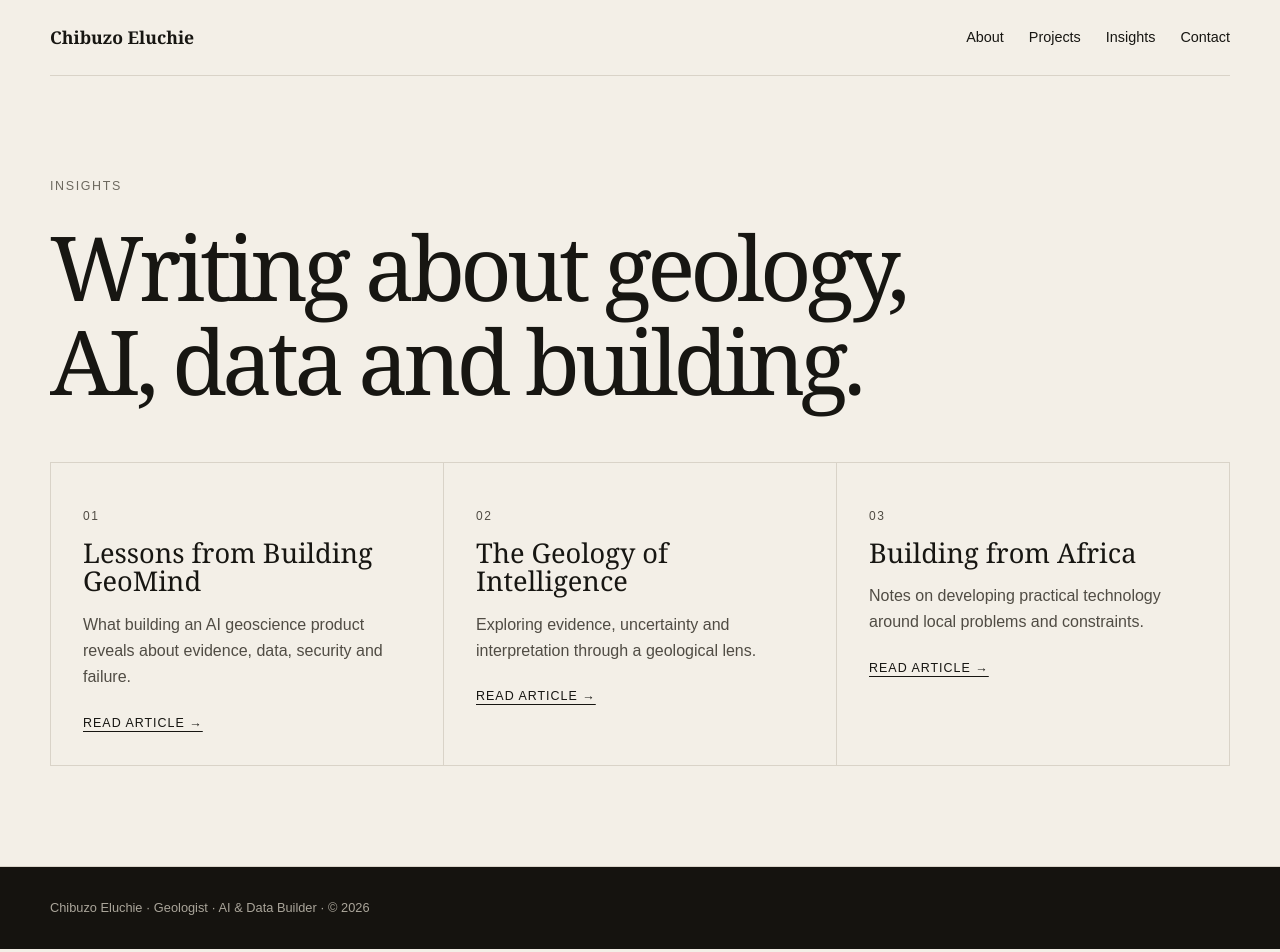
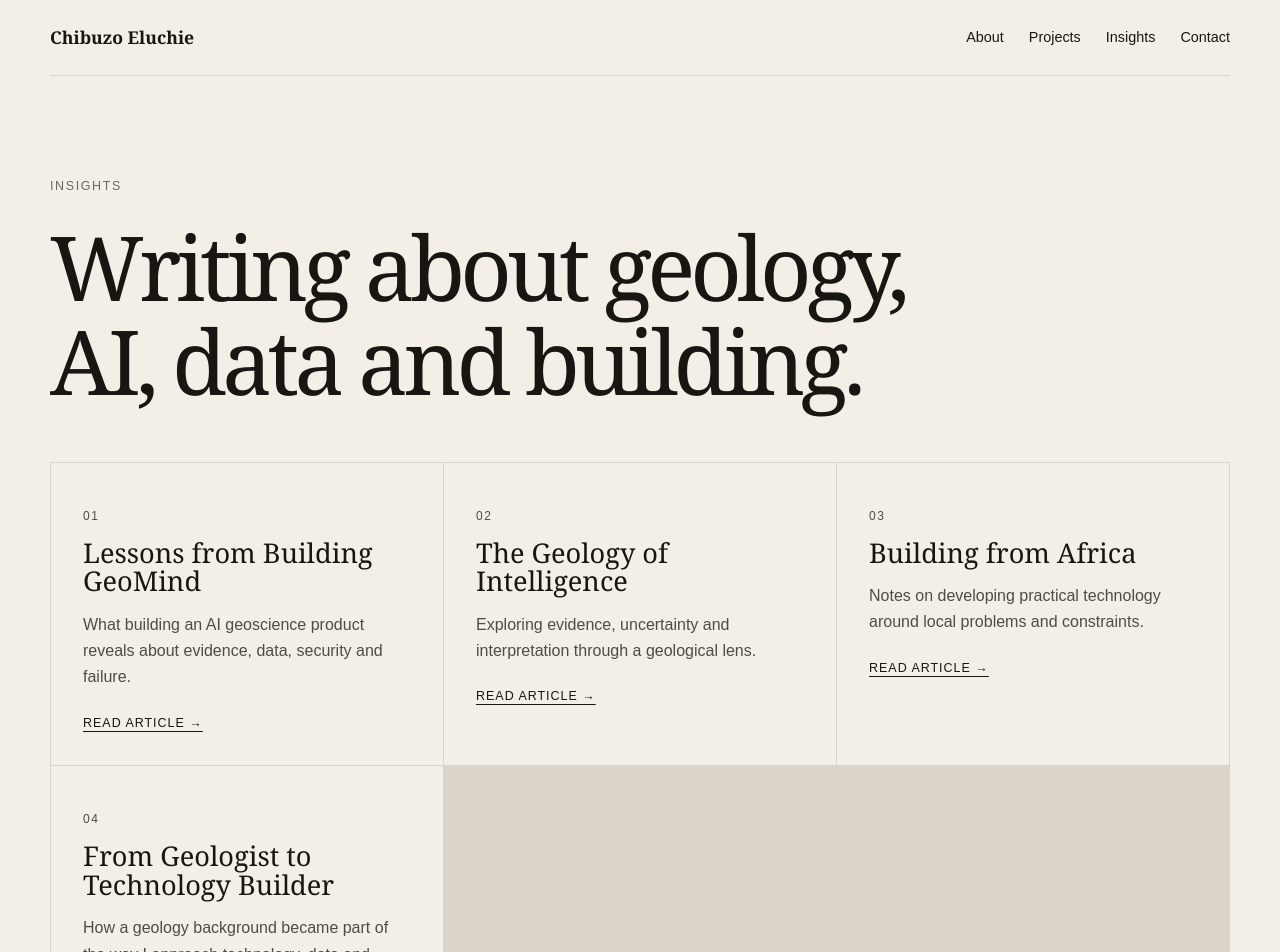
Before and after one commit to eluchiejustice-tech/sb1-gsxehyek, a Next.js app: page /insights in a window 1280 px wide. Shown: the top 952 px of the page. Built offline with nearby package versions, Linux system fonts and the light colour scheme.

Commit message:
Add new technology builder insight to index

```diff
--- a/app/insights/page.jsx
+++ b/app/insights/page.jsx
@@ -5,7 +5,8 @@ import SiteFooter from "../components/SiteFooter";
 const posts=[
   ["Lessons from Building GeoMind","What building an AI geoscience product reveals about evidence, data, security and failure.","/insights/lessons-from-building-geomind"],
   ["The Geology of Intelligence","Exploring evidence, uncertainty and interpretation through a geological lens.","/insights/the-geology-of-intelligence"],
-  ["Building from Africa","Notes on developing practical technology around local problems and constraints.","/insights/building-from-africa"]
+  ["Building from Africa","Notes on developing practical technology around local problems and constraints.","/insights/building-from-africa"],
+  ["From Geologist to Technology Builder","How a geology background became part of the way I approach technology, data and problem-solving.","/insights/from-geologist-to-technology-builder"]
 ];
 
 export const metadata={title:"Insights",description:"Writing by Chibuzo Eluchie about geology, AI, data and building technology."};
```
